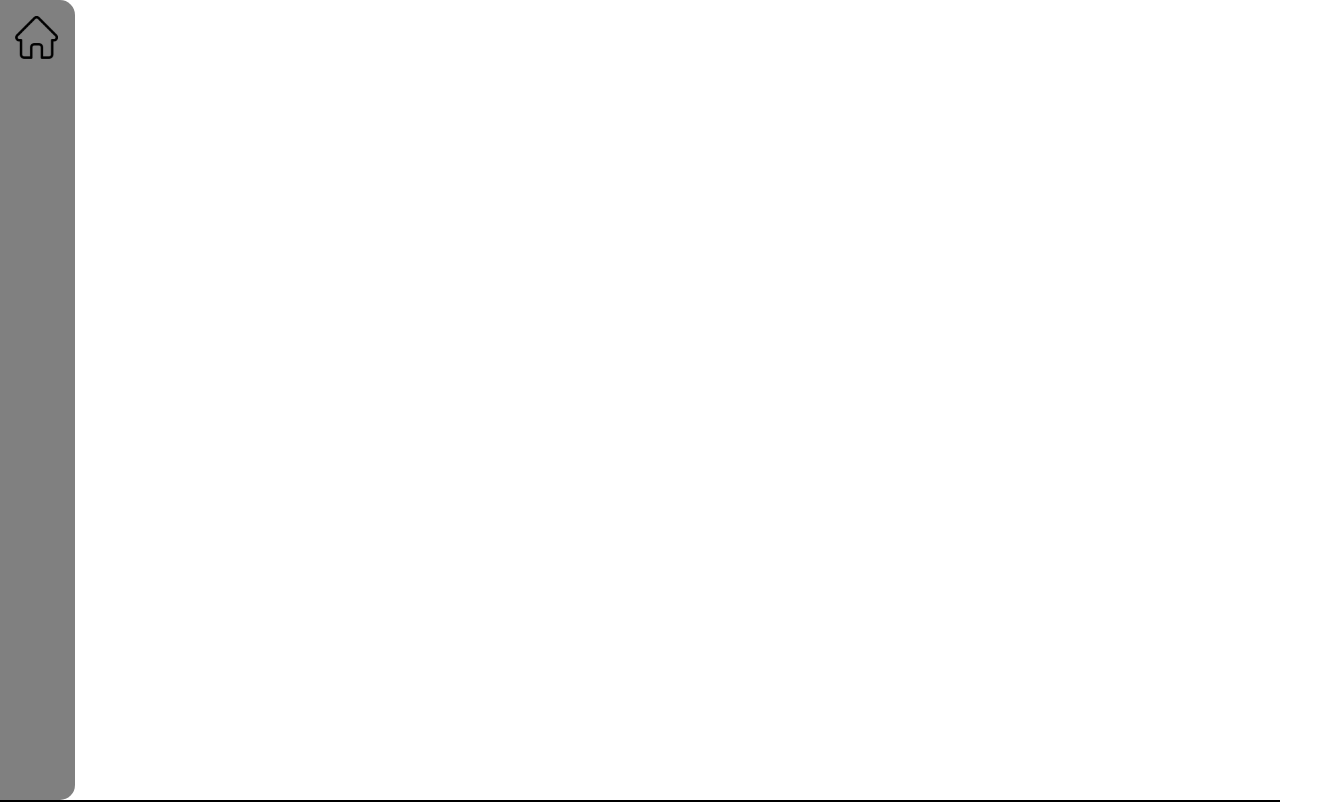
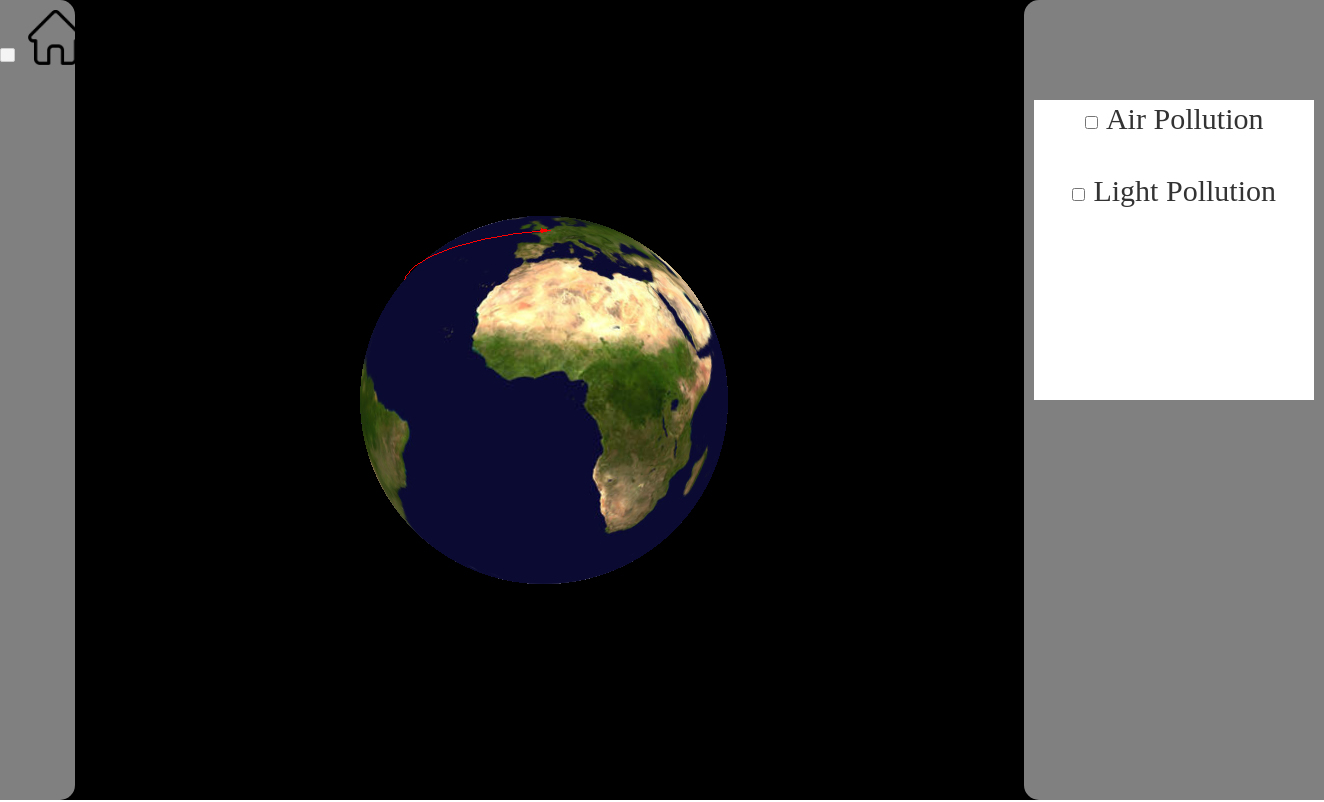
Before and after one commit to anirudhsnayak/PollutionVisualizer, a Svelte app: page / in a window 1280 px wide. Shown: the top 802 px of the page, 1324 px wide, since content can reach past the window. Built offline with nearby package versions, Linux system fonts and the light colour scheme.

Commit message:
Added makeshift router

```diff
--- a/package.json
+++ b/package.json
@@ -1,6 +1,7 @@
 {
   "name": "svelte-app",
   "version": "1.0.0",
+  "type": "module",
   "private": true,
   "scripts": {
     "build": "rollup -c",
@@ -13,7 +14,7 @@
     "@rollup/plugin-typescript": "^8.2.5",
     "@tsconfig/svelte": "^2.0.1",
     "autoprefixer": "^10.3.4",
-    "node-sass": "^7.0.1",
+    "node-sass": "^7.0.3",
     "postcss": "^8.3.6",
     "rollup": "^2.3.4",
     "rollup-plugin-css-only": "^3.1.0",
@@ -21,7 +22,7 @@
     "rollup-plugin-svelte": "^7.0.0",
     "rollup-plugin-terser": "^7.0.0",
     "sass": "^1.39.0",
-    "svelte": "^3.0.0",
+    "svelte": "^3.52.0",
     "svelte-check": "^2.2.5",
     "svelte-css-vars": "0.0.3",
     "svelte-preprocess": "^4.9.1",
--- a/src/app/Main.svelte
+++ b/src/app/Main.svelte
@@ -1,33 +1,20 @@
 <script>
-    import Globe from "./globe/Globe.svelte";
-    import SideBar from "./visualizer/SideBarLeft.svelte";
-    import SideBarRight from "./visualizer/SideBarRight.svelte";
+    import Globe from "./visualizer/Globe.svelte";
     import Home from "./home/Home.svelte";
-    import GlobeDisplay from "./globe/GlobeDisplay.svelte";
+    import Router from "../scripts/app/router/Router";
+    let page = "home";
+    function updatePage(){
+        page = Router.page;
+    }
+    Router.link(updatePage);
 </script>
 
-<div id = "body">
-    <div class = "part">
-        <SideBar/>
-    </div>
+{#if page == "home"}
+    <Home/>
+{/if}
+{#if page == "globe"}
+    <Globe/>
+{/if}
 
-    <div class= "part">
-        <GlobeDisplay></GlobeDisplay>
-    </div>
-
-    <div class = "part">
-        <SideBarRight/>
-    </div>
-
-</div>
-
-
-<style type="text/scss">    #body {
-        height: 100%;
-    }
-    .part {
-        display:inline-block;
-        height: 100%;
-        vertical-align: top;
-    }
+<style type="text/scss">
 </style>
--- a/src/app/globe/GlobeDisplay.svelte
+++ b/src/app/globe/GlobeDisplay.svelte
@@ -7,7 +7,8 @@ onMount(()=>{
     let globe = document.getElementById('globe');
     let heatmapCanvas = document.getElementById('heatmap');
     GlobeRenderer.linkHeatmapCanvas(heatmapCanvas);
-    Globe.init(globe, window.innerWidth, window.innerHeight);
+    Globe.init(globe, window.innerWidth*0.85, window.innerHeight);
+    //TODO: fix the above hack
 });
 </script>
 <div id="globe"></div>
--- a/src/app/home/Button.svelte
+++ b/src/app/home/Button.svelte
@@ -1,8 +1,8 @@
 <script>
-
+    import Router from "../../scripts/app/router/Router";
 </script>
 
-<button>3D Visualizer</button>
+<button on:click={Router.navigate("globe")}>3D Visualizer</button>
 
 <style type="text/scss">
     button {
--- a/src/app/home/Home.svelte
+++ b/src/app/home/Home.svelte
@@ -8,7 +8,7 @@
         <h2 id = "nav-bar-text">Learn More</h2>
     </div>
     <div id = "main">
-        <img src = "images/mountains-1412683.png" alt = "bg image" id = "bg-image">
+        <img src = "images/mountains-1412683.png" alt = "bg" id = "bg-image">
         <h1 id = "title">Title</h1>
         <h1 id = "desc">Visualizing <br> pollution around <br> the world.</h1>
         <div id = "button"><Button/></div>
@@ -16,17 +16,17 @@
 </div>
 
 <style type="text/scss">
-    .body {
-        display: flex;
-        flex-direction: column;
-        background-color: white;
-        min-height: 100%;
-        width: 100%;
-        top: 0; left: 0;
-        margin: 0px;
-        border: 0px;
-        padding: 0px;
-    }
+    // body {
+    //     display: flex;
+    //     flex-direction: column;
+    //     background-color: white;
+    //     min-height: 100%;
+    //     width: 100%;
+    //     top: 0; left: 0;
+    //     margin: 0px;
+    //     border: 0px;
+    //     padding: 0px;
+    // }
     #bg {
         background-color: rgba(118, 169, 0, 0.54);
         height: 100%;
--- /dev/null
+++ b/src/app/visualizer/Globe.svelte
@@ -0,0 +1,47 @@
+<script>
+    import SideBar from "./SideBarLeft.svelte";
+    import SideBarRight from "./SideBarRight.svelte";
+    import GlobeDisplay from "../globe/GlobeDisplay.svelte";
+</script>
+
+<div class = "ui">
+    <div class = "part sidebar-left">
+        <SideBar/>
+    </div>
+
+    <div class="globe">
+        <GlobeDisplay></GlobeDisplay>
+    </div>
+
+    <div class = "part sidebar-right">
+        <SideBarRight/>
+    </div>
+
+</div>
+
+
+<style type="text/scss">
+    .ui {
+        height: 100%;
+        width: 100%;
+    }
+    .part {
+        display: inline-block;
+        position: absolute;
+        height: 100%;
+        vertical-align: top;
+        top: 0;
+    }
+    .sidebar-left {
+        width: 20%;
+        left: 0;
+    }
+    .globe{
+        height: 100%;
+        overflow-y: hidden;
+    }
+    .sidebar-right {
+        width: 20%;
+        right: 0;
+    }
+</style>
--- a/src/app/visualizer/SideBarLeft.svelte
+++ b/src/app/visualizer/SideBarLeft.svelte
@@ -1,9 +1,12 @@
 <script>
-    //this is where the globe page will go
+   import Router from "../../scripts/app/router/Router";
 </script>
 
 <div id = "sidebar">
-    <input type = "image" src = "images/home-icon.png" alt = "yes" id = "home">
+    <button on:click={Router.navigate("home")}>
+
+    </button>
+    <img src = "images/home-icon.png" alt = "yes" id = "home">
 </div>
 
 <style type="text/scss">
--- a/src/app/visualizer/SideBarRight.svelte
+++ b/src/app/visualizer/SideBarRight.svelte
@@ -18,7 +18,7 @@
         width: 300px;
         background-color: gray;
         border-top-left-radius: 15px;
-        border-bottom-right-radius: 15px;
+        border-bottom-left-radius: 15px;
     }
 
     #pollutions {
--- a/src/scripts/app/globe/surface/GlobeHeatmapRenderer.ts
+++ b/src/scripts/app/globe/surface/GlobeHeatmapRenderer.ts
@@ -13,13 +13,13 @@ export default class GlobeHeatmapRenderer{
         SurfaceData.scene.add(mesh);
 
         //DEBUG
-        this.addHeatmapPoint(this.canvas.width*3/4, this.canvas.height/2, 100, "red");
+        //this.addHeatmapPoint(this.canvas.width*3/4, this.canvas.height/2, 100, "red");
     }
     static linkHeatmapCanvas(canvas: HTMLCanvasElement){
         this.canvas = canvas;
         //DEBUG
-        canvas.style.display = "block";
-        canvas.style.border = "1px solid black";
+        // canvas.style.display = "block";
+        // canvas.style.border = "1px solid black";
     }
     static addHeatmapPoint(x: number, y: number, radius: number, color: string){
         let ctx = this.canvas.getContext("2d");
--- /dev/null
+++ b/src/scripts/app/router/Router.ts
@@ -0,0 +1,12 @@
+export default class Router{
+    //i'm not paid enough to migrate to SvelteKit
+    static page: string;
+    static callback: any;
+    static link(callback){
+        this.callback = callback;
+    }
+    static navigate(page: string){
+        this.page = page;
+        this.callback();
+    }
+}
```
Also changed, not shown: 1 other file (tests, documents, lock files or other folders).
